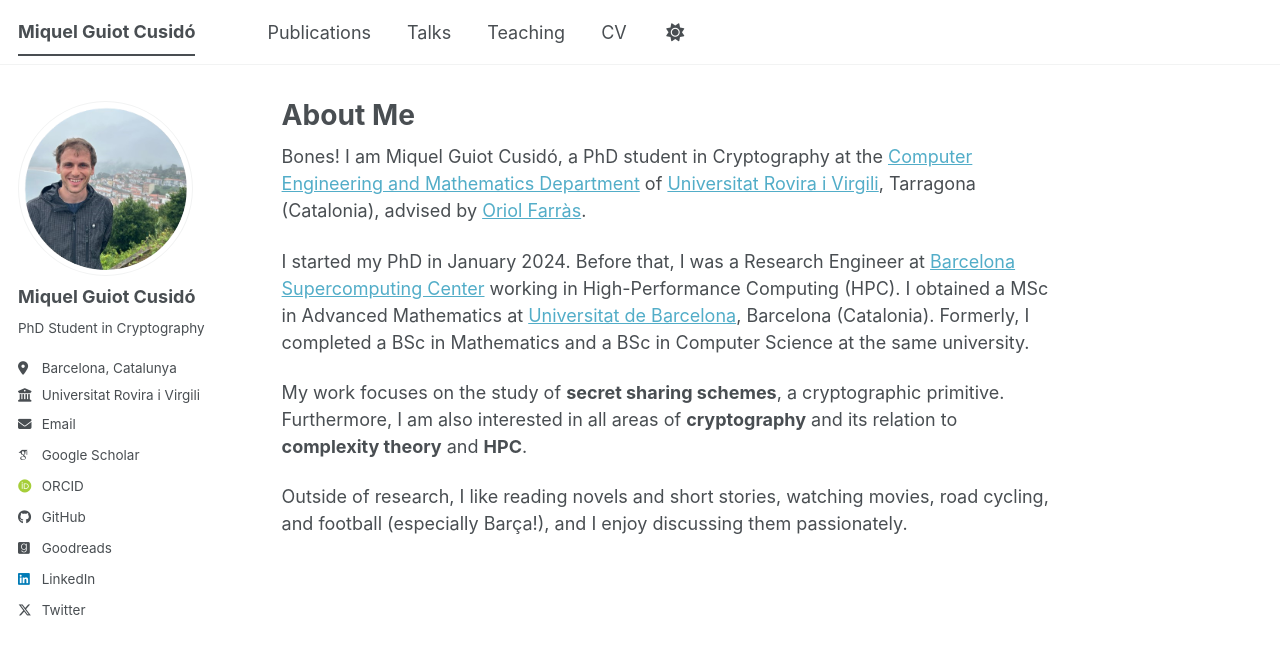
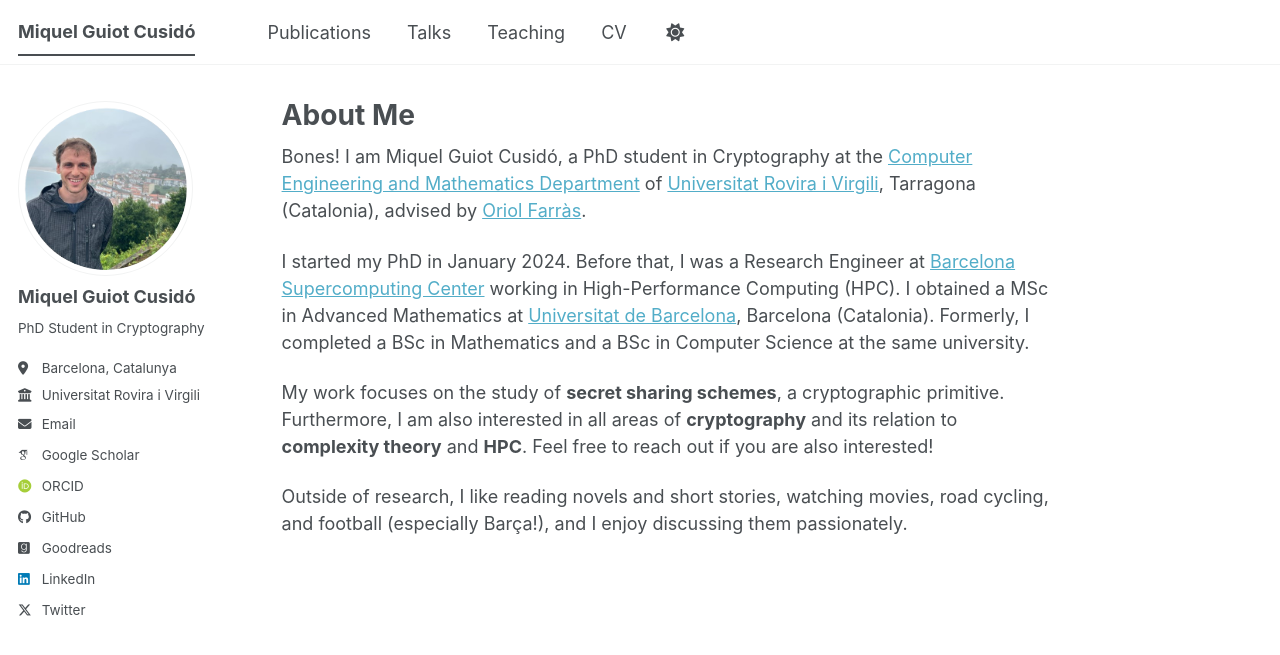
Before and after one commit to MiquelGuiot/MiquelGuiot.github.io, a Jekyll site: the page built from _pages/about.md, in a window 1280 px wide. Shown: the top 655 px of the page. Built offline with Jekyll 4.4.1, drawn with Linux system fonts in a browser that asks for light colours; some web fonts are replaced; a script bundle is joined from its source files by our own code; library files that are not in the unit come from our copies.

Commit message:
Update about.md

```diff
--- a/_pages/about.md
+++ b/_pages/about.md
@@ -11,6 +11,6 @@ Bones! I am Miquel Guiot Cusidó, a PhD student in Cryptography at the [Computer
 
 I started my PhD in January 2024. Before that, I was a Research Engineer at [Barcelona Supercomputing Center](https://www.bsc.es/) working in High-Performance Computing (HPC). I obtained a MSc in Advanced Mathematics at [Universitat de Barcelona](https://web.ub.edu/en/home), Barcelona (Catalonia). Formerly, I completed a BSc in Mathematics and a BSc in Computer Science at the same university.
 
-My work focuses on the study of <b>secret sharing schemes</b>, a cryptographic primitive. Furthermore, I am also interested in all areas of <b>cryptography</b> and its relation to <b>complexity theory</b> and <b>HPC</b>.
+My work focuses on the study of <b>secret sharing schemes</b>, a cryptographic primitive. Furthermore, I am also interested in all areas of <b>cryptography</b> and its relation to <b>complexity theory</b> and <b>HPC</b>. Feel free to reach out if you are also interested!
 
 Outside of research, I like reading novels and short stories, watching movies, road cycling, and football (especially Barça!), and I enjoy discussing them passionately.
```
